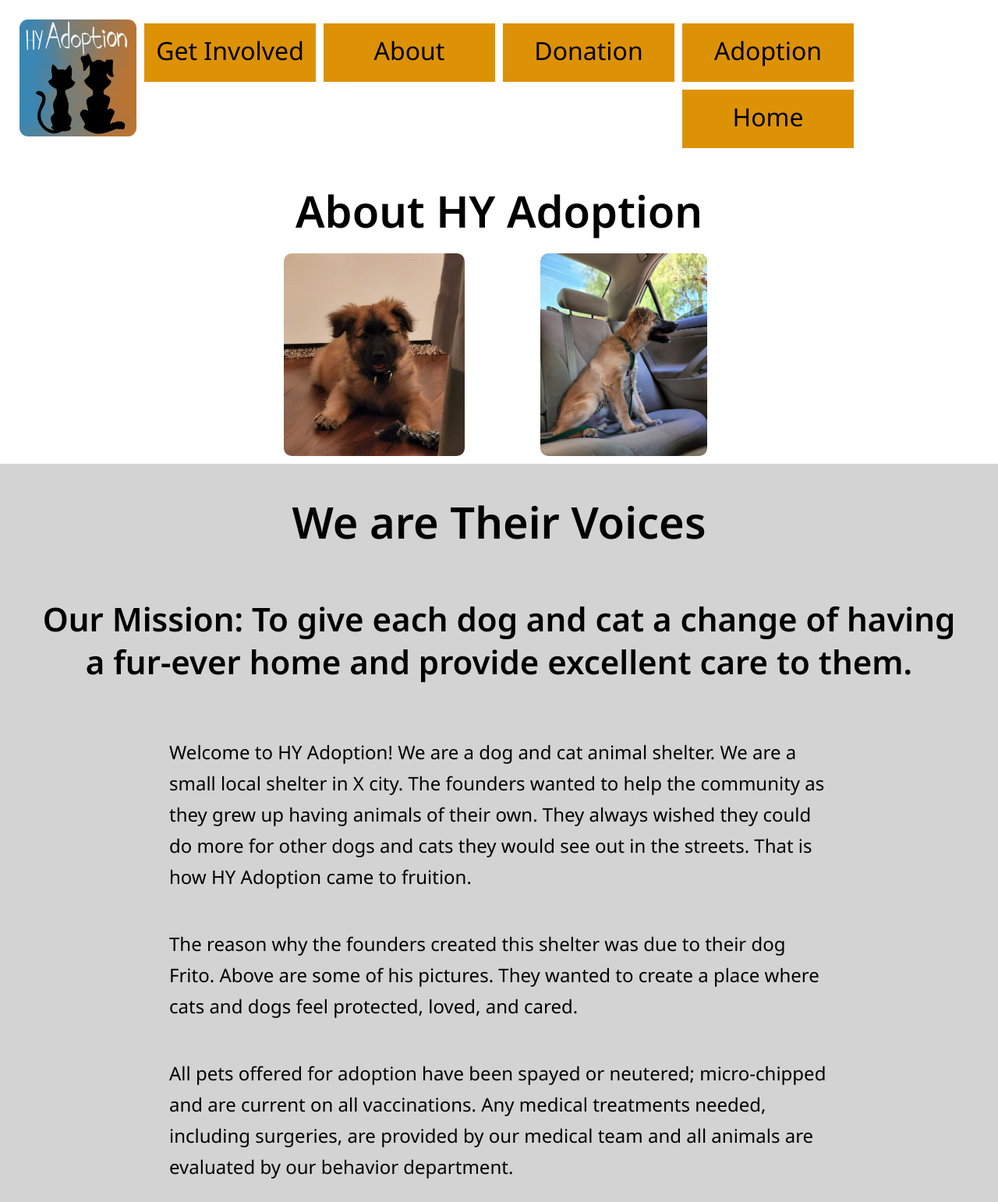
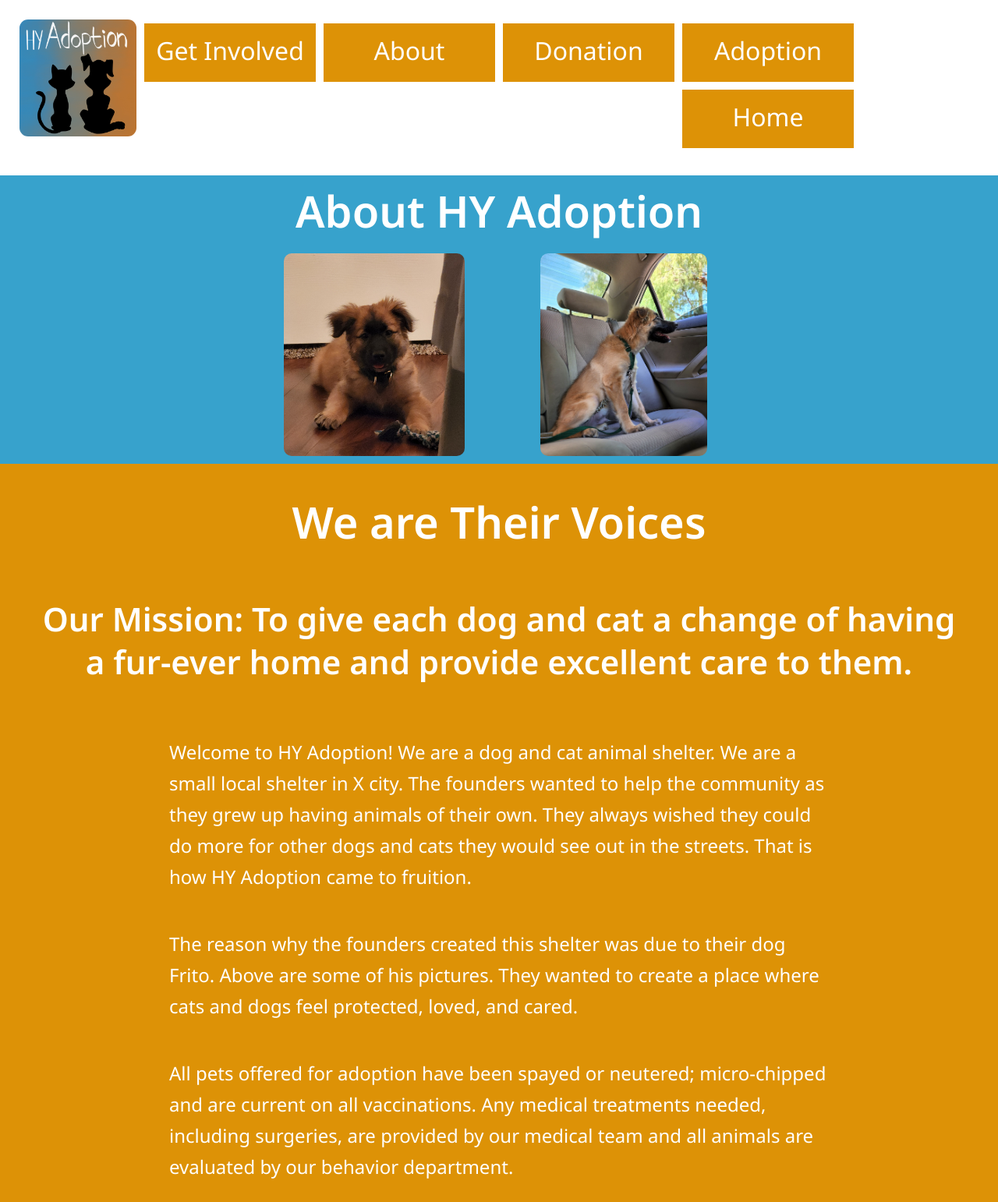
Before and after one commit to Wonder3r/HY-Pet-Adoption, a plain HTML site: page abtHY.html in a window 1280 px wide. Shown: the top 1542 px of the page at 78% size. Drawn offline with Linux system fonts and the light colour scheme.

Commit message:
all-color-update

```diff
--- a/abtHY.css
+++ b/abtHY.css
@@ -19,7 +19,7 @@ header {
 
 :any-link{
   text-decoration: none;
-  color: black;
+  color: white;
 }
 
 .nav-container ul li{
@@ -31,7 +31,7 @@ header {
   text-align: center;
   justify-content: center;
   float: right;
-  color: black;
+  color: white;
   font-size: 32px;
   border-radius: 5px;
   position: relative;
@@ -97,6 +97,8 @@ header{
   grid-template-columns: repeat(4, 1fr);
   grid-template-rows: auto auto;
   font-size: 28px;
+  background-color: rgba(10, 141, 193, 0.815);
+  color: white;
 }
 
 .top-p{
@@ -136,13 +138,14 @@ header{
 }
 
 .abt-bottom{
-  background-color: lightgray;
+  background-color: rgb(221, 146, 6);
   grid-row-start: 2;
   grid-column-start: 1;
   grid-column-end: 5;
   margin-bottom: 15px;
   padding-bottom: 20px;
   font-size: 28px;
+  color: white;
 }
 
 .abt-bottom > p{
--- a/animal-pic.css
+++ b/animal-pic.css
@@ -19,7 +19,7 @@ header {
 
 :any-link{
   text-decoration: none;
-  color: black;
+  color: white;
 }
 
 .nav-container ul li{
@@ -31,7 +31,7 @@ header {
   text-align: center;
   justify-content: center;
   float: right;
-  color: black;
+  color: white;
   font-size: 32px;
   border-radius: 5px;
   position: relative;
@@ -40,7 +40,7 @@ header {
 }
 
 .nav-container ul li:hover{
-  background-color: lightgray;
+  background-color: rgba(10, 141, 193, 0.815);
 }
 
 .nav-container ul ul{
--- a/involved.css
+++ b/involved.css
@@ -19,7 +19,7 @@ header {
 
 :any-link{
   text-decoration: none;
-  color: black;
+  color: white;
 }
 
 .nav-container ul li{
@@ -31,7 +31,7 @@ header {
   text-align: center;
   justify-content: center;
   float: right;
-  color: black;
+  color: white;
   font-size: 32px;
   border-radius: 5px;
   position: relative;
```
